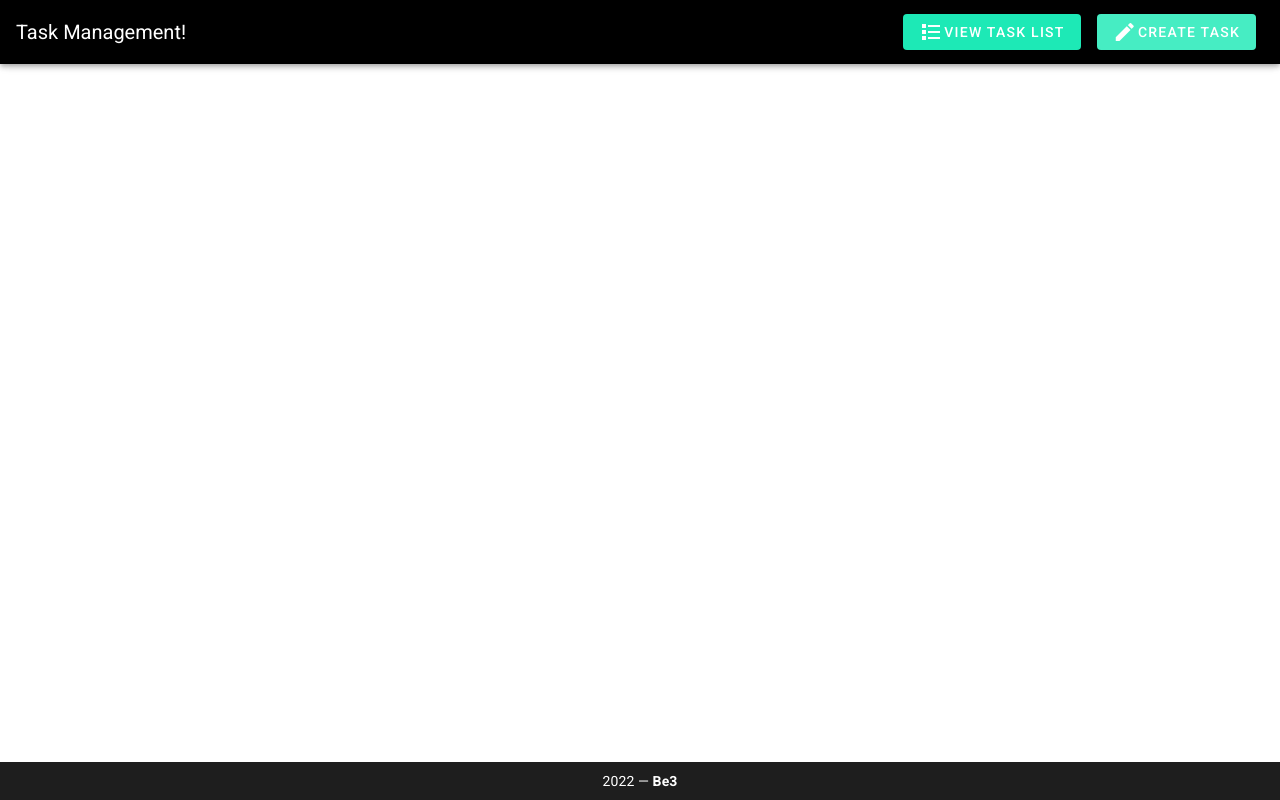
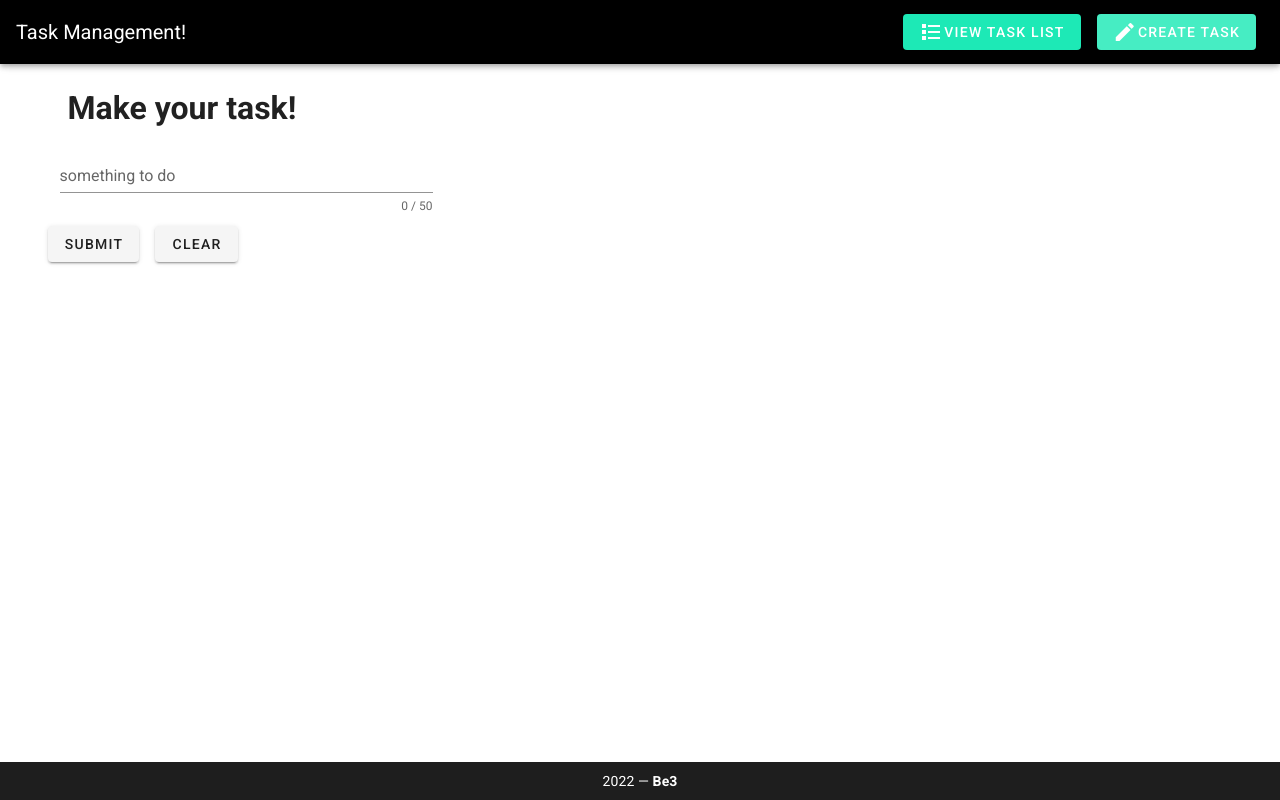
Before and after one commit to Be3751/go_vue_todo, a Vue app in the folder client/: page /create in a window 1280 px wide. Built offline with nearby package versions, Linux system fonts and the light colour scheme.

Commit message:
added page to create task sending json-data to backend

```diff
--- a/client/src/views/CreateTask.vue
+++ b/client/src/views/CreateTask.vue
@@ -0,0 +1,52 @@
+<template>
+    <v-container>
+        <v-row class="mt-2 ml-2">
+        <h1>Make your task!</h1>
+        </v-row>
+        <v-row>
+            <v-form ref="create_form">
+                <v-container>
+                    <v-row>
+                        <v-col cols="12" md="12">
+                            <v-text-field v-model="content" :rules="[required, limit_length]" label="something to do" counter=50></v-text-field>
+                        </v-col>
+                        <v-btn class="mr-4" :disabled="invalid" v-on:click="submit">submit</v-btn>
+                        <v-btn v-on:click="clear">clear</v-btn>
+                    </v-row>
+                </v-container>
+            </v-form>
+        </v-row>
+    </v-container>
+</template>
+
+<script>
+import axios from "axios"
+
+export default {
+    name: "CreateTask",
+    data: () => ({
+        content: "",
+        required: value => !!value || "Must include any letter!",
+        limit_length: value => value.length <= 50 || "Must include 50 letters or less!",
+        info: null,
+    }),
+    methods: {
+        submit() {
+            if(this.$refs.create_form.validate()) {
+                this.createTask(this.content);
+                this.$refs.create_form.reset();
+            }
+        },
+        clear() {
+            this.$refs.create_form.reset();
+        },
+        createTask(content) {
+            axios.post("http://localhost:3000/create", {
+                content: content
+            })
+            .then(response => (this.info = response.bpi))
+            .catch(error => console.log(error));
+        }
+    }
+}
+</script>
```
